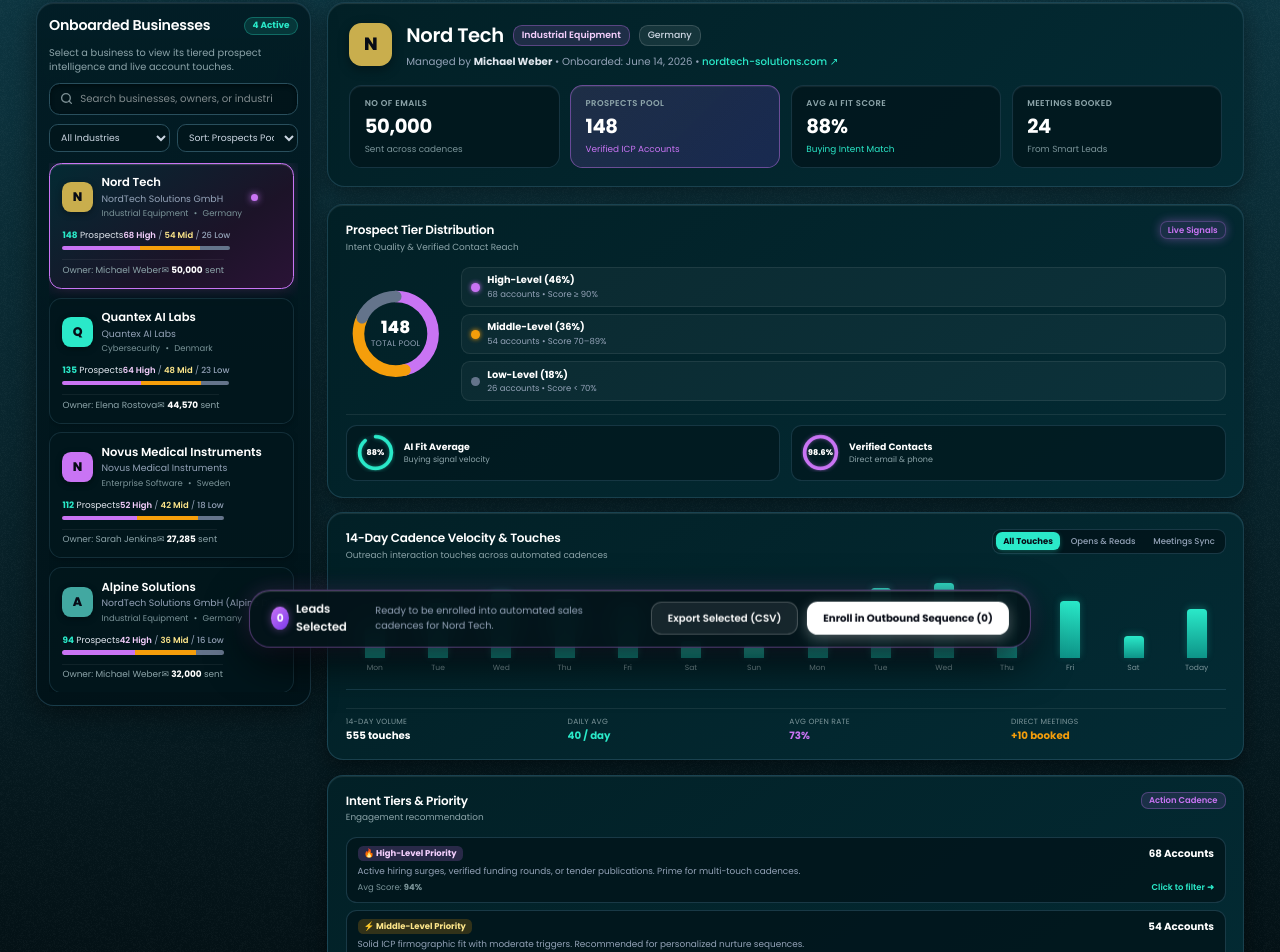
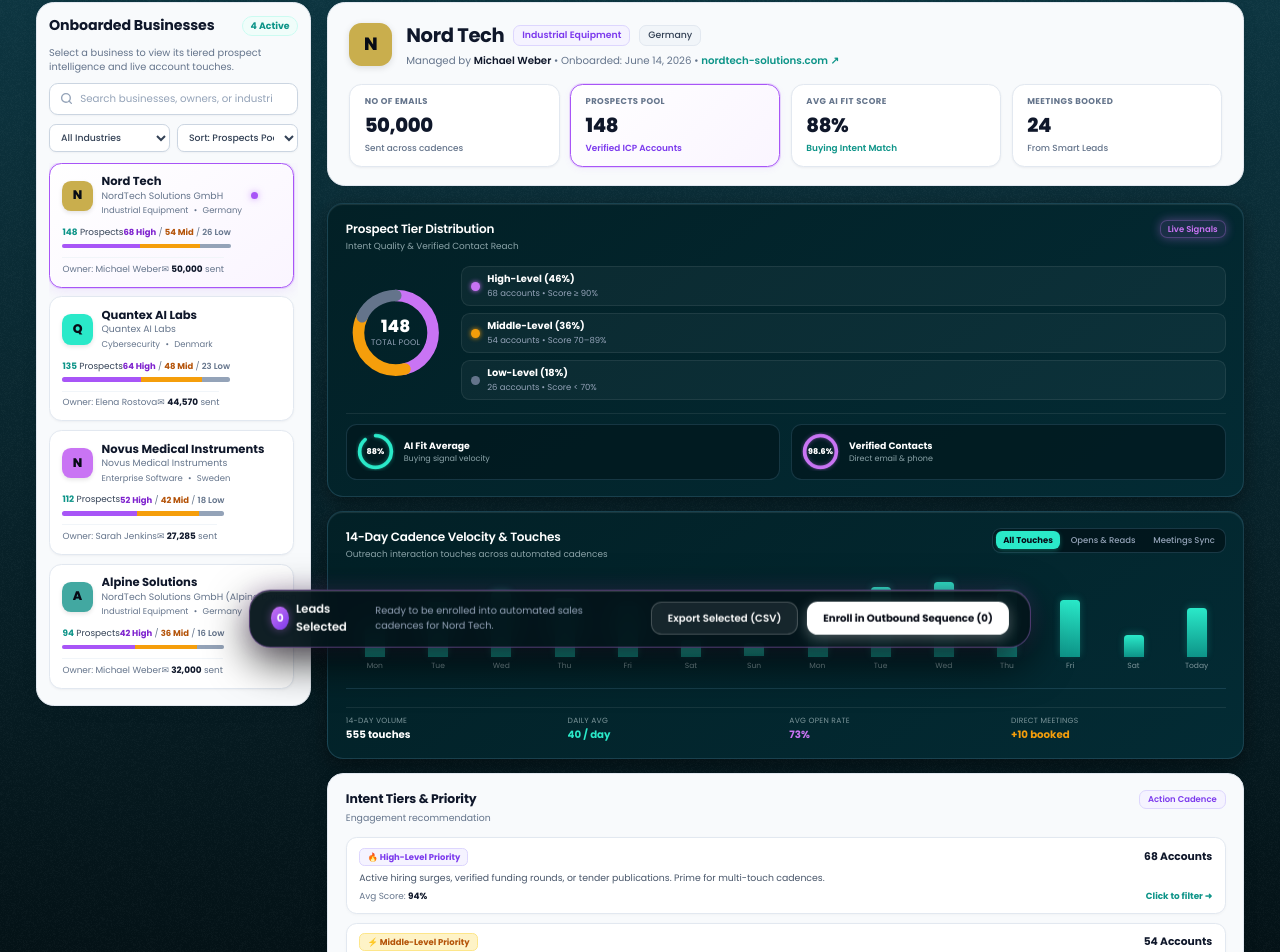
Before and after one commit to ChidiTeng/outbound-sales-service, a Next.js app in the folder frontend/: page /sales-engine/smart-leads in a window 1280 px wide. Shown: the part 238-1190 px from the top of the page. Built offline with nearby package versions, Linux system fonts and the light colour scheme.

Commit message:
feat: add outreach dashboard stylesheet for Figma desktop layout

```diff
--- a/frontend/app/outreach-dashboard.css
+++ b/frontend/app/outreach-dashboard.css
@@ -943,7 +943,7 @@
   min-height: calc(100vh - 140 * var(--ds));
 }
 
-/* Left Pane: Fixed Sticky Master Onboarded Business Selector */
+/* Left Pane: Fixed Sticky Master Onboarded Business Selector (Off-White Theme) */
 .smart-leads-master-pane {
   width: calc(360 * var(--ds));
   flex-shrink: 0;
@@ -952,21 +952,22 @@
   align-self: flex-start;
   height: calc(100vh - 114 * var(--ds));
   max-height: calc(100vh - 114 * var(--ds));
-  background: linear-gradient(180deg, rgba(2, 28, 36, 0.94) 0%, rgba(1, 19, 25, 0.98) 100%);
+  background: #f8fafc;
   backdrop-filter: blur(16px);
   -webkit-backdrop-filter: blur(16px);
-  border: calc(.8 * var(--ds)) solid rgba(71, 120, 147, 0.35);
+  border: 1px solid #e2e8f0;
   border-radius: calc(20 * var(--ds));
   padding: calc(16 * var(--ds));
   box-shadow:
-    0 calc(8 * var(--ds)) calc(30 * var(--ds)) rgba(0, 0, 0, 0.45),
-    inset 0 1px 1px rgba(255, 255, 255, 0.1);
+    0 calc(4 * var(--ds)) calc(20 * var(--ds)) rgba(15, 23, 42, 0.06),
+    0 1px 3px rgba(15, 23, 42, 0.04);
   display: flex;
   flex-direction: column;
   gap: calc(12 * var(--ds));
   overflow: hidden;
   z-index: 25;
   transition: width 0.2s ease, top 0.2s ease;
+  color: #0f172a;
 }
 
 .pane-header-box {
@@ -983,24 +984,24 @@
 }
 .pane-title-row h2 {
   font-size: calc(16 * var(--ds));
-  font-weight: 600;
-  color: #ffffff;
+  font-weight: 700;
+  color: #0f172a;
   margin: 0;
-  letter-spacing: calc(-0.3 * var(--ds));
+  letter-spacing: -0.01em;
 }
 .count-badge {
-  font-size: calc(10 * var(--ds));
-  font-weight: 700;
-  color: #2ae9c9;
-  background: rgba(42, 233, 201, 0.12);
-  border: calc(.6 * var(--ds)) solid rgba(42, 233, 201, 0.3);
+  font-size: calc(10.5 * var(--ds));
+  font-weight: 700;
+  color: #0d9488;
+  background: #f0fdfa;
+  border: 1px solid #ccfbf1;
   padding: calc(2 * var(--ds)) calc(8 * var(--ds));
   border-radius: calc(12 * var(--ds));
 }
 
 .pane-subtitle {
   font-size: calc(11 * var(--ds));
-  color: #8da5aa;
+  color: #64748b;
   margin: 0;
   line-height: 1.45;
 }
@@ -1014,25 +1015,45 @@
 .master-search-wrap .search-icon {
   position: absolute;
   left: calc(12 * var(--ds));
-  color: #7b8e93;
+  color: #94a3b8;
   pointer-events: none;
 }
 .master-search-wrap input {
   width: 100%;
   height: calc(36 * var(--ds));
   padding: 0 calc(28 * var(--ds)) 0 calc(34 * var(--ds));
-  border-radius: calc(12 * var(--ds));
-  border: calc(.8 * var(--ds)) solid #294f5d;
-  background: rgba(2, 20, 26, 0.9);
-  color: #ffffff;
+  border-radius: calc(10 * var(--ds));
+  border: 1px solid #cbd5e1;
+  background: #ffffff;
+  color: #0f172a;
   font-size: calc(11.5 * var(--ds));
   outline: none;
-  box-shadow: inset 0 2px 4px rgba(0, 0, 0, 0.4);
+  box-shadow: 0 1px 2px rgba(15, 23, 42, 0.04);
   transition: all 0.18s ease;
 }
+.master-search-wrap input::placeholder {
+  color: #94a3b8;
+}
 .master-search-wrap input:focus {
-  border-color: #c974f4;
-  box-shadow: inset 0 2px 4px rgba(0, 0, 0, 0.4), 0 0 calc(10 * var(--ds)) rgba(201, 116, 244, 0.3);
+  border-color: #8b5cf6;
+  box-shadow: 0 0 0 calc(3 * var(--ds)) rgba(139, 92, 246, 0.12);
+  background: #ffffff;
+}
+.smart-leads-master-pane .clear-search-btn {
+  position: absolute;
+  right: calc(10 * var(--ds));
+  background: none;
+  border: none;
+  color: #94a3b8;
+  cursor: pointer;
+  font-size: calc(12 * var(--ds));
+  padding: calc(2 * var(--ds));
+  display: flex;
+  align-items: center;
+  justify-content: center;
+}
+.smart-leads-master-pane .clear-search-btn:hover {
+  color: #0f172a;
 }
 
 /* Master Filters Row */
@@ -1044,18 +1065,25 @@
 .master-filter-select {
   width: 100%;
   height: calc(32 * var(--ds));
-  background: rgba(2, 22, 28, 0.85);
-  border: calc(.8 * var(--ds)) solid #294f5d;
-  border-radius: calc(10 * var(--ds));
-  color: #cbd5e1;
+  background: #ffffff;
+  border: 1px solid #cbd5e1;
+  border-radius: calc(8 * var(--ds));
+  color: #334155;
   font-size: calc(10.5 * var(--ds));
+  font-weight: 500;
   padding: 0 calc(8 * var(--ds));
   outline: none;
   cursor: pointer;
+  box-shadow: 0 1px 2px rgba(15, 23, 42, 0.04);
   transition: border-color 0.15s ease;
 }
+.master-filter-select option {
+  background: #ffffff;
+  color: #0f172a;
+}
 .master-filter-select:focus {
-  border-color: #c974f4;
+  border-color: #8b5cf6;
+  box-shadow: 0 0 0 calc(3 * var(--ds)) rgba(139, 92, 246, 0.12);
 }
 
 /* Business Cards List - Scrollable within Fixed Master Pane */
@@ -1074,63 +1102,69 @@
   width: calc(5 * var(--ds));
 }
 .business-cards-list::-webkit-scrollbar-track {
-  background: rgba(0, 0, 0, 0.25);
+  background: rgba(0, 0, 0, 0.04);
   border-radius: calc(4 * var(--ds));
 }
 .business-cards-list::-webkit-scrollbar-thumb {
-  background: rgba(71, 120, 147, 0.5);
+  background: #cbd5e1;
   border-radius: calc(4 * var(--ds));
-  border: 1px solid rgba(255, 255, 255, 0.05);
 }
 .business-cards-list::-webkit-scrollbar-thumb:hover {
-  background: #c974f4;
+  background: #94a3b8;
 }
 
 .empty-master-state {
   text-align: center;
   padding: calc(30 * var(--ds)) calc(12 * var(--ds));
-  color: #8da5aa;
+  color: #64748b;
   font-size: calc(11.5 * var(--ds));
 }
 .reset-master-filter-btn {
   margin-top: calc(10 * var(--ds));
-  background: rgba(255, 255, 255, 0.08);
-  border: calc(.8 * var(--ds)) solid rgba(255, 255, 255, 0.2);
-  color: #ffffff;
+  background: #ffffff;
+  border: 1px solid #cbd5e1;
+  color: #334155;
   padding: calc(6 * var(--ds)) calc(14 * var(--ds));
-  border-radius: calc(10 * var(--ds));
+  border-radius: calc(8 * var(--ds));
   font-size: calc(10.5 * var(--ds));
-  cursor: pointer;
+  font-weight: 600;
+  cursor: pointer;
+  box-shadow: 0 1px 2px rgba(15, 23, 42, 0.04);
+  transition: all 0.15s ease;
+}
+.reset-master-filter-btn:hover {
+  background: #f1f5f9;
+  color: #0f172a;
 }
 
 /* Business Selector Card */
 .business-selector-card {
   width: 100%;
   text-align: left;
-  background: rgba(2, 23, 29, 0.7);
-  border: calc(.8 * var(--ds)) solid rgba(41, 79, 93, 0.45);
+  background: #ffffff;
+  border: 1px solid #e2e8f0;
   border-radius: calc(14 * var(--ds));
   padding: calc(12 * var(--ds)) calc(14 * var(--ds));
   cursor: pointer;
   display: flex;
   flex-direction: column;
   gap: calc(10 * var(--ds));
-  box-shadow: 0 calc(2 * var(--ds)) calc(8 * var(--ds)) rgba(0, 0, 0, 0.25);
+  box-shadow: 0 1px 3px rgba(15, 23, 42, 0.04), 0 1px 2px rgba(15, 23, 42, 0.02);
   transition: all 0.2s cubic-bezier(0.16, 1, 0.3, 1);
   color: inherit;
 }
 .business-selector-card:hover {
-  background: rgba(3, 33, 42, 0.85);
-  border-color: rgba(71, 120, 147, 0.7);
+  background: #f8fafc;
+  border-color: #cbd5e1;
   transform: translateY(calc(-1 * var(--ds)));
+  box-shadow: 0 4px 12px rgba(15, 23, 42, 0.06);
 }
 .business-selector-card.is-selected {
-  background: linear-gradient(145deg, #032a33 0%, #1c1328 65%, #2a1336 100%);
-  border-color: #c974f4;
+  background: linear-gradient(145deg, #ffffff 0%, #faf5ff 100%);
+  border: 1.5px solid #a855f7;
   box-shadow:
-    0 0 calc(18 * var(--ds)) rgba(201, 116, 244, 0.25),
-    0 calc(6 * var(--ds)) calc(16 * var(--ds)) rgba(0, 0, 0, 0.45),
-    inset 0 1px 1px rgba(255, 255, 255, 0.2);
+    0 0 0 1px rgba(168, 85, 247, 0.2),
+    0 calc(4 * var(--ds)) calc(14 * var(--ds)) rgba(168, 85, 247, 0.12);
 }
 
 .card-top-row {
@@ -1149,7 +1183,7 @@
   display: grid;
   place-items: center;
   flex-shrink: 0;
-  box-shadow: 0 2px 6px rgba(0, 0, 0, 0.35);
+  box-shadow: 0 2px 4px rgba(0, 0, 0, 0.1);
 }
 .biz-info {
   flex: 1;
@@ -1158,33 +1192,37 @@
 .biz-company-name {
   display: block;
   font-size: calc(13 * var(--ds));
-  font-weight: 600;
-  color: #ffffff;
+  font-weight: 700;
+  color: #0f172a;
   white-space: nowrap;
   overflow: hidden;
   text-overflow: ellipsis;
+  line-height: 1.25;
 }
 .biz-legal-name {
   display: block;
   font-size: calc(10.5 * var(--ds));
-  color: #94a3b8;
+  color: #64748b;
   white-space: nowrap;
   overflow: hidden;
   text-overflow: ellipsis;
+  line-height: 1.3;
+  margin-top: calc(1 * var(--ds));
 }
 .biz-meta-tags {
   display: flex;
+  align-items: center;
   gap: calc(6 * var(--ds));
   font-size: calc(9.5 * var(--ds));
-  color: #7b9499;
-  margin-top: calc(2 * var(--ds));
+  color: #64748b;
+  margin-top: calc(3 * var(--ds));
 }
 .active-dot-indicator {
   width: calc(8 * var(--ds));
   height: calc(8 * var(--ds));
   border-radius: 50%;
-  background: #c974f4;
-  box-shadow: 0 0 calc(8 * var(--ds)) #c974f4;
+  background: #a855f7;
+  box-shadow: 0 0 calc(8 * var(--ds)) rgba(168, 85, 247, 0.6);
   flex-shrink: 0;
 }
 
@@ -1192,7 +1230,7 @@
 .biz-prospects-bar-wrap {
   display: flex;
   flex-direction: column;
-  gap: calc(4 * var(--ds));
+  gap: calc(5 * var(--ds));
 }
 .bar-labels {
   display: flex;
@@ -1201,28 +1239,29 @@
   font-size: calc(10 * var(--ds));
 }
 .total-pool-label {
-  color: #e2e8f0;
+  color: #334155;
 }
 .total-pool-label strong {
-  color: #2ae9c9;
+  color: #0d9488;
+  font-weight: 700;
 }
 .tier-breakdown-mini {
   font-size: calc(9.5 * var(--ds));
-  color: #94a3b8;
-}
-.text-high { color: #f5d0fe; font-weight: 600; }
-.text-mid { color: #fde68a; font-weight: 600; }
-.text-low { color: #94a3b8; font-weight: 500; }
+  color: #64748b;
+}
+.text-high { color: #7e22ce; font-weight: 700; }
+.text-mid { color: #b45309; font-weight: 700; }
+.text-low { color: #64748b; font-weight: 600; }
 
 .mini-segmented-progress {
   display: flex;
   height: calc(5 * var(--ds));
   border-radius: calc(3 * var(--ds));
   overflow: hidden;
-  background: rgba(0, 0, 0, 0.4);
+  background: #e2e8f0;
 }
 .segment-high {
-  background: #c974f4;
+  background: #a855f7;
   transition: width 0.3s ease;
 }
 .segment-mid {
@@ -1230,7 +1269,7 @@
   transition: width 0.3s ease;
 }
 .segment-low {
-  background: #64748b;
+  background: #94a3b8;
   transition: width 0.3s ease;
 }
 
@@ -1239,12 +1278,19 @@
   align-items: center;
   justify-content: space-between;
   font-size: calc(10 * var(--ds));
-  color: #8da5aa;
-  padding-top: calc(4 * var(--ds));
-  border-top: calc(.6 * var(--ds)) solid rgba(255, 255, 255, 0.06);
+  color: #64748b;
+  padding-top: calc(5 * var(--ds));
+  border-top: 1px solid #f1f5f9;
+}
+.biz-card-footer .biz-owner {
+  color: #64748b;
+}
+.biz-emails-count {
+  color: #64748b;
 }
 .biz-emails-count strong {
-  color: #ffffff;
+  color: #0f172a;
+  font-weight: 700;
 }
 
 /* ==========================================================================
@@ -1259,18 +1305,19 @@
   gap: calc(20 * var(--ds));
 }
 
-/* Business Profile Header */
+/* Business Profile Header (Off-White Theme) */
 .business-profile-header {
-  background: linear-gradient(135deg, #022026 0%, #032b34 100%);
-  border: calc(.8 * var(--ds)) solid rgba(71, 120, 147, 0.35);
+  background: #f8fafc;
+  border: 1px solid #e2e8f0;
   border-radius: calc(20 * var(--ds));
   padding: calc(20 * var(--ds)) calc(24 * var(--ds));
   box-shadow:
-    0 calc(8 * var(--ds)) calc(26 * var(--ds)) rgba(0, 0, 0, 0.4),
-    inset 0 1px 1px rgba(255, 255, 255, 0.12);
+    0 calc(4 * var(--ds)) calc(20 * var(--ds)) rgba(15, 23, 42, 0.06),
+    0 1px 3px rgba(15, 23, 42, 0.04);
   display: flex;
   flex-direction: column;
   gap: calc(18 * var(--ds));
+  color: #0f172a;
 }
 
 .profile-main-info {
@@ -1287,7 +1334,7 @@
   font-weight: 800;
   display: grid;
   place-items: center;
-  box-shadow: 0 calc(4 * var(--ds)) calc(12 * var(--ds)) rgba(0, 0, 0, 0.35);
+  box-shadow: 0 calc(2 * var(--ds)) calc(8 * var(--ds)) rgba(0, 0, 0, 0.12);
 }
 .profile-title-row {
   display: flex;
@@ -1297,83 +1344,101 @@
 }
 .profile-title-row h1 {
   font-size: calc(22 * var(--ds));
-  font-weight: 600;
-  color: #ffffff;
+  font-weight: 700;
+  color: #0f172a;
   margin: 0;
-  letter-spacing: calc(-0.4 * var(--ds));
+  letter-spacing: -0.02em;
 }
 .industry-badge {
   font-size: calc(10.5 * var(--ds));
   font-weight: 600;
-  background: rgba(201, 116, 244, 0.14);
-  color: #f5d0fe;
-  border: calc(.6 * var(--ds)) solid rgba(201, 116, 244, 0.35);
+  background: #f5f3ff;
+  color: #7c3aed;
+  border: 1px solid #ddd6fe;
   padding: calc(2.5 * var(--ds)) calc(9 * var(--ds));
-  border-radius: calc(10 * var(--ds));
+  border-radius: calc(8 * var(--ds));
 }
 .country-badge {
   font-size: calc(10.5 * var(--ds));
   font-weight: 500;
-  background: rgba(255, 255, 255, 0.08);
-  color: #cbd5e1;
-  border: calc(.6 * var(--ds)) solid rgba(255, 255, 255, 0.15);
+  background: #f1f5f9;
+  color: #334155;
+  border: 1px solid #e2e8f0;
   padding: calc(2.5 * var(--ds)) calc(9 * var(--ds));
-  border-radius: calc(10 * var(--ds));
+  border-radius: calc(8 * var(--ds));
 }
 .profile-meta {
   font-size: calc(11.5 * var(--ds));
-  color: #94a3b8;
+  color: #64748b;
   margin: calc(4 * var(--ds)) 0 0;
+  line-height: 1.4;
 }
 .profile-meta strong {
-  color: #e2e8f0;
+  color: #0f172a;
+  font-weight: 600;
 }
 .website-link {
-  color: #2ae9c9;
+  color: #0d9488;
   text-decoration: none;
-  font-weight: 500;
+  font-weight: 600;
 }
 .website-link:hover {
+  color: #0f766e;
   text-decoration: underline;
 }
 
-/* Clean Telemetry Cards (Keeps number of emails as is, without repeating dashboard tables) */
+/* Clean Telemetry Cards (Off-White Theme) */
 .clean-telemetry-strip {
   display: grid;
   grid-template-columns: repeat(4, 1fr);
   gap: calc(12 * var(--ds));
 }
 .telemetry-pill {
-  background: rgba(2, 23, 29, 0.85);
-  border: calc(.8 * var(--ds)) solid rgba(71, 120, 147, 0.3);
+  background: #ffffff;
+  border: 1px solid #e2e8f0;
   border-radius: calc(14 * var(--ds));
   padding: calc(12 * var(--ds)) calc(16 * var(--ds));
-  box-shadow: inset 0 1px 1px rgba(255, 255, 255, 0.08);
+  box-shadow: 0 1px 3px rgba(15, 23, 42, 0.04), 0 1px 2px rgba(15, 23, 42, 0.02);
+  display: flex;
+  flex-direction: column;
+  justify-content: center;
 }
 .telemetry-pill.highlight {
-  background: linear-gradient(135deg, rgba(201, 116, 244, 0.14) 0%, rgba(124, 58, 237, 0.18) 100%);
-  border-color: rgba(201, 116, 244, 0.45);
+  background: linear-gradient(135deg, #ffffff 0%, #faf5ff 100%);
+  border: 1.5px solid #a855f7;
+  box-shadow:
+    0 0 0 1px rgba(168, 85, 247, 0.2),
+    0 calc(2 * var(--ds)) calc(8 * var(--ds)) rgba(168, 85, 247, 0.08);
 }
 .telemetry-label {
   display: block;
   font-size: calc(9.5 * var(--ds));
   text-transform: uppercase;
   letter-spacing: calc(0.5 * var(--ds));
-  color: #8da5aa;
-  font-weight: 600;
+  color: #64748b;
+  font-weight: 700;
 }
 .telemetry-val {
   display: block;
   font-size: calc(22 * var(--ds));
-  font-weight: 700;
-  color: #ffffff;
+  font-weight: 800;
+  color: #0f172a;
   margin: calc(3 * var(--ds)) 0 calc(2 * var(--ds));
-  letter-spacing: calc(-0.4 * var(--ds));
+  letter-spacing: -0.02em;
 }
 .telemetry-sub {
   display: block;
   font-size: calc(10 * var(--ds));
-  color: #7b9499;
+  color: #64748b;
+  font-weight: 500;
+}
+.telemetry-sub.text-purple {
+  color: #7c3aed !important;
+  font-weight: 600;
+}
+.telemetry-sub.text-mint {
+  color: #0d9488 !important;
+  font-weight: 600;
 }
 
 /* ==========================================================================
@@ -1822,69 +1887,134 @@
 .text-amber { color: #f59e0b !important; }
 
 /* ==========================================================================
-   3. INTENT TIERS & ACTION PRIORITY CARDS
+   3. INTENT TIERS & ACTION PRIORITY CARDS (Off-White Theme)
    ========================================================================== */
 
+.chart-card.tier-cards-card {
+  background: #f8fafc;
+  border: 1px solid #e2e8f0;
+  border-radius: calc(18 * var(--ds));
+  padding: calc(18 * var(--ds)) calc(20 * var(--ds));
+  box-shadow:
+    0 calc(4 * var(--ds)) calc(20 * var(--ds)) rgba(15, 23, 42, 0.06),
+    0 1px 3px rgba(15, 23, 42, 0.04);
+  display: flex;
+  flex-direction: column;
+  gap: calc(14 * var(--ds));
+  color: #0f172a;
+}
+
+.tier-cards-card .card-header h3 {
+  font-size: calc(14 * var(--ds));
+  font-weight: 700;
+  color: #0f172a;
+  margin: 0;
+  letter-spacing: -0.01em;
+}
+.tier-cards-card .card-subtitle-small {
+  display: block;
+  font-size: calc(10.5 * var(--ds));
+  color: #64748b;
+  margin-top: calc(2 * var(--ds));
+}
+.tier-cards-card .card-badge {
+  font-size: calc(9.5 * var(--ds));
+  font-weight: 600;
+  color: #7c3aed;
+  background: #f5f3ff;
+  border: 1px solid #ddd6fe;
+  padding: calc(2 * var(--ds)) calc(9 * var(--ds));
+  border-radius: calc(8 * var(--ds));
+  white-space: nowrap;
+}
+
 .tier-cards-stack {
   display: flex;
   flex-direction: column;
-  gap: calc(8 * var(--ds));
+  gap: calc(10 * var(--ds));
 }
 .tier-highlight-box {
-  background: rgba(2, 22, 28, 0.85);
-  border: calc(.8 * var(--ds)) solid rgba(71, 120, 147, 0.35);
+  background: #ffffff;
+  border: 1px solid #e2e8f0;
   border-radius: calc(12 * var(--ds));
-  padding: calc(9 * var(--ds)) calc(12 * var(--ds));
-  cursor: pointer;
+  padding: calc(11 * var(--ds)) calc(14 * var(--ds));
+  cursor: pointer;
+  box-shadow: 0 1px 3px rgba(15, 23, 42, 0.03);
   transition: all 0.18s ease;
 }
 .tier-highlight-box:hover {
   transform: translateY(calc(-1 * var(--ds)));
-  border-color: #ffffff;
+  border-color: #cbd5e1;
+  box-shadow: 0 4px 12px rgba(15, 23, 42, 0.06);
 }
 .tier-highlight-box.is-active {
-  box-shadow: 0 0 calc(12 * var(--ds)) rgba(201, 116, 244, 0.25);
-}
-.tier-highlight-box.high-box.is-active { border-color: #c974f4; background: rgba(201, 116, 244, 0.12); }
-.tier-highlight-box.mid-box.is-active { border-color: #f59e0b; background: rgba(245, 158, 11, 0.12); }
-.tier-highlight-box.low-box.is-active { border-color: #64748b; background: rgba(100, 116, 139, 0.15); }
+  box-shadow: 0 4px 14px rgba(15, 23, 42, 0.08);
+}
+.tier-highlight-box.high-box.is-active {
+  border: 1.5px solid #a855f7;
+  background: #faf5ff;
+  box-shadow: 0 0 0 1px #a855f7, 0 4px 14px rgba(168, 85, 247, 0.12);
+}
+.tier-highlight-box.mid-box.is-active {
+  border: 1.5px solid #f59e0b;
+  background: #fffbeb;
+  box-shadow: 0 0 0 1px #f59e0b, 0 4px 14px rgba(245, 158, 11, 0.12);
+}
+.tier-highlight-box.low-box.is-active {
+  border: 1.5px solid #64748b;
+  background: #f8fafc;
+  box-shadow: 0 0 0 1px #64748b, 0 4px 14px rgba(100, 116, 139, 0.12);
+}
 
 .tier-box-header {
   display: flex;
   align-items: center;
   justify-content: space-between;
-  margin-bottom: calc(4 * var(--ds));
+  margin-bottom: calc(5 * var(--ds));
 }
 .tier-box-header strong {
-  font-size: calc(11.5 * var(--ds));
-  color: #ffffff;
+  font-size: calc(12 * var(--ds));
+  font-weight: 700;
+  color: #0f172a;
 }
 .tier-tag {
   font-size: calc(9.5 * var(--ds));
   font-weight: 700;
-  padding: calc(1.5 * var(--ds)) calc(7 * var(--ds));
+  padding: calc(2 * var(--ds)) calc(8 * var(--ds));
   border-radius: calc(6 * var(--ds));
-}
-.high-tag { background: rgba(201, 116, 244, 0.2); color: #f5d0fe; }
-.mid-tag { background: rgba(245, 158, 11, 0.2); color: #fde68a; }
-.low-tag { background: rgba(100, 116, 139, 0.2); color: #cbd5e1; }
+  display: inline-flex;
+  align-items: center;
+  gap: calc(4 * var(--ds));
+}
+.high-tag { background: #f5f3ff; color: #7c3aed; border: 1px solid #ddd6fe; }
+.mid-tag { background: #fef3c7; color: #b45309; border: 1px solid #fde68a; }
+.low-tag { background: #f1f5f9; color: #334155; border: 1px solid #e2e8f0; }
 
 .tier-box-desc {
+  font-size: calc(10.5 * var(--ds));
+  color: #475569;
+  line-height: 1.45;
+  margin: 0 0 calc(6 * var(--ds));
+}
+.tier-box-footer {
+  display: flex;
+  align-items: center;
+  justify-content: space-between;
   font-size: calc(10 * var(--ds));
-  color: #94a3b8;
-  line-height: 1.4;
-  margin: 0 0 calc(4 * var(--ds));
-}
-.tier-box-footer {
-  display: flex;
-  align-items: center;
-  justify-content: space-between;
-  font-size: calc(9.5 * var(--ds));
-  color: #7b9499;
+  color: #64748b;
+}
+.tier-box-footer strong {
+  color: #0f172a;
+  font-weight: 700;
 }
 .click-action-hint {
-  color: #2ae9c9;
-  font-weight: 600;
+  color: #0d9488;
+  font-weight: 700;
+  font-size: calc(10 * var(--ds));
+  transition: color 0.15s ease;
+}
+.tier-highlight-box:hover .click-action-hint {
+  color: #0f766e;
 }
 
 /* ==========================================================================
```
